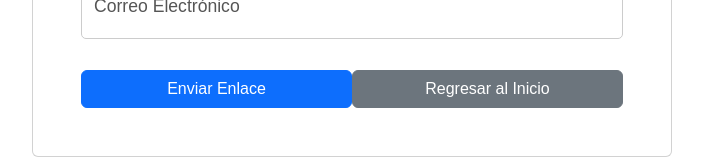
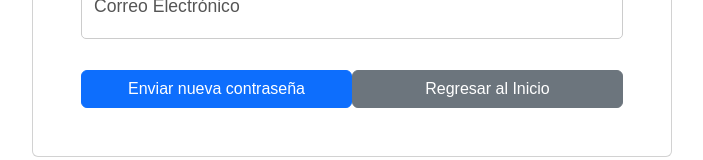
Before and after one commit to jaimeolartef/OdontoSoftFullStack, a React (Create React App) app in the folder odontosoftfront/: page /recordarClave in a window 1280 px wide. Shown: the part 397-557 px from the top of the page, without its empty margins (288-991 px from the left). Built offline with nearby package versions, Linux system fonts and the light colour scheme.

Commit message:
feat(Incidentes):
Se realiza ajuste en el recordar contraseña

```diff
--- a/odontosoftfront/src/ForgotPassword.jsx
+++ b/odontosoftfront/src/ForgotPassword.jsx
@@ -47,7 +47,7 @@ const ForgotPassword = () => {
           </div>
           <div className="d-flex justify-content-between">
             <button type="submit" className="btn btn-primary">
-              Enviar Enlace
+              Enviar nueva contraseña
             </button>
             <button type="button" className="btn btn-secondary" onClick={() => navigate('/inicio')}>
               Regresar al Inicio
```
Also changed, not shown: 2 other files (tests, documents, lock files or other folders).
